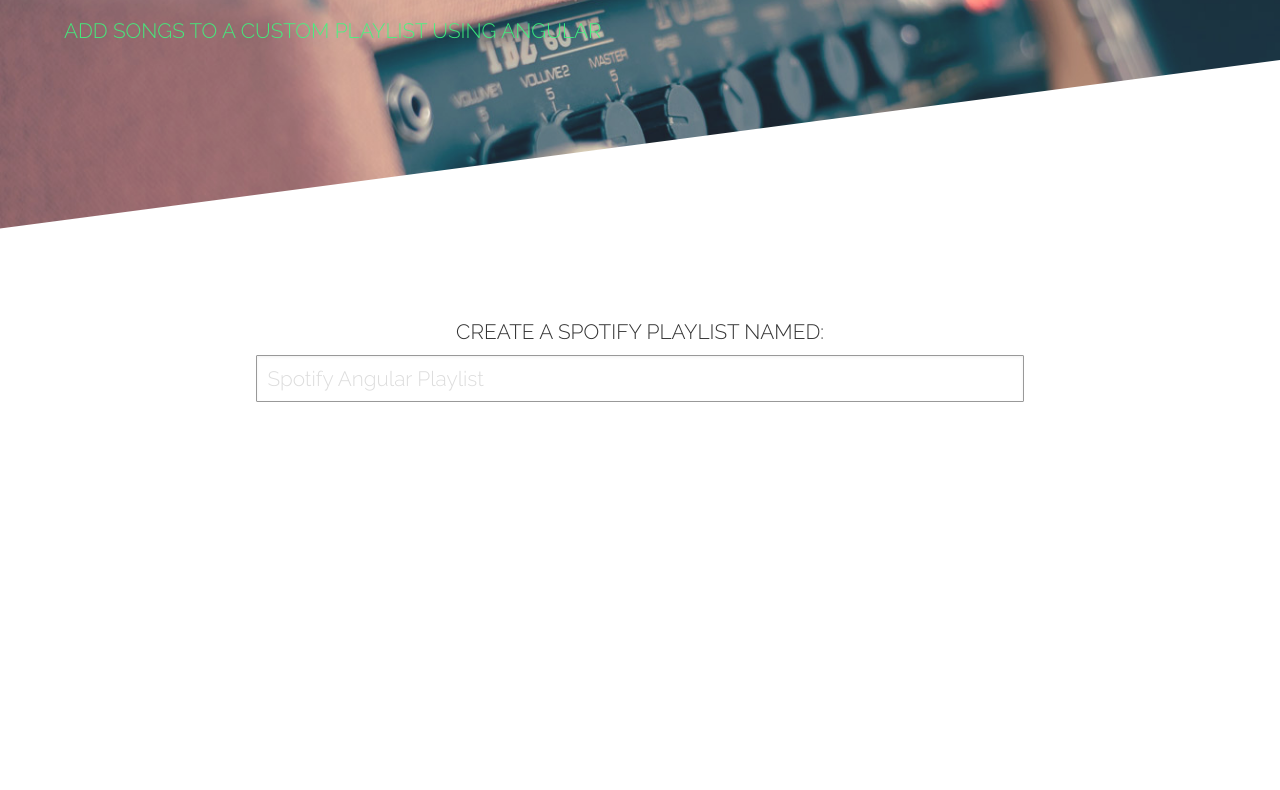
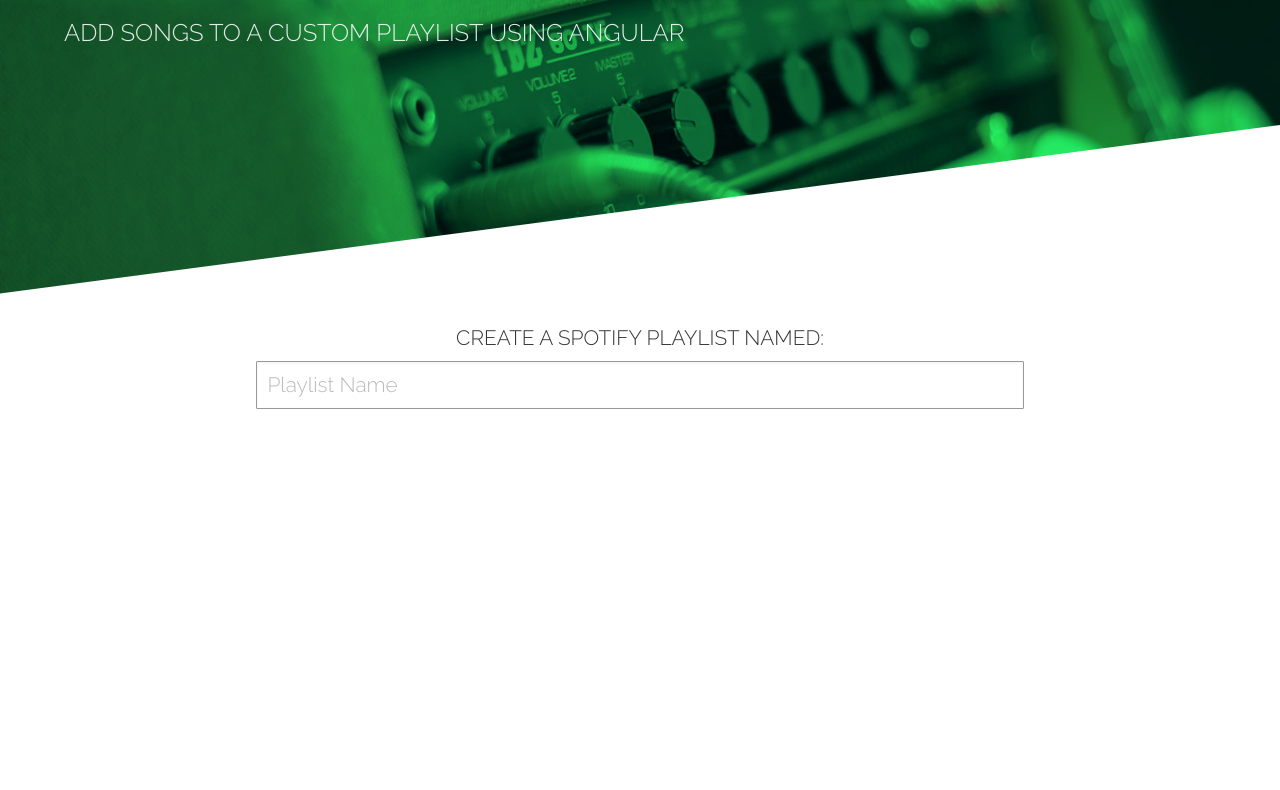
Before and after one commit to electricthread/angular-spotify, a website: page index.html in a window 1280 px wide. Shown: the part 240-1030 px from the top of the page. Drawn offline with Linux system fonts and the light colour scheme.

Commit message:
added blend mode for header, did cleanup on form

```diff
--- a/add-song.html
+++ b/add-song.html
@@ -1,17 +1,17 @@
 <form name="playlist-addition" ng-controller="SongController as songCtrl">
   <label>Create a Spotify Playlist Named:</label>
-  <input type="text" ng-model="songCtrlplaylist" ng-keyup="keyup()" placeholder="Spotify Angular Playlist">
+  <input type="text" ng-model="songCtrlplaylist" ng-keyup="keyup()" placeholder="Playlist Name">
 
   <div class="search" ng-show="songCtrlplaylist" ng-controller="SearchController as searchCtrl">
     <form name="search">
-      <label>Now Search for Songs</label>
+      <label>Search Songs</label>
       <input type="text" ng-model="trackName">
-      <button class="search_button" ng-click="searchCtrl.SongSearch(trackName)">Search for <span ng-show="trackName">"</span>{{ trackName || 'a Track'}} <span ng-show="trackName">"</span></button>
+      <button class="search_button" ng-click="searchCtrl.SongSearch(trackName)" ng-show="trackName">Search for "{{ trackName }}"</button>
     </form>
     <div class="search_result" ng-repeat="result in results">
       <iframe ng-src="{{ iframeURL + result.id}}" width="300" height="80" frameborder="0" allowtransparency="true"></iframe>
       <button ng-click="songCtrl.addToPlaylist(result.id, user, songCtrlplaylist, $event)" ng-disabled="songCtrl.disabled">Add This Song</button>
     </div>
-    <button class="search_more" ng-click="searchCtrl.MoreSongs(trackName)" ng-show="loadMore">Load More</button>
+    <button class="search_more" ng-click="searchCtrl.MoreSongs(trackName)" ng-show="loadMore">Load 5 More</button>
   </div>
 </form>
--- a/assets/_scss/_general.scss
+++ b/assets/_scss/_general.scss
@@ -24,7 +24,7 @@ section {
     left: 0;
     position: absolute;
     right: 0;
-    top:-256px;
+    top:-197px;
     transform: skewY(-7.5deg);
     transform-origin: 100% 0;
     z-index: -1;
--- a/assets/_scss/base/_forms.scss
+++ b/assets/_scss/base/_forms.scss
@@ -52,7 +52,7 @@ textarea {
   }
 
   @include placeholder {
-    color: #ddd;
+    color: #bbb;
   }
 }
 
--- a/assets/_scss/base/_variables.scss
+++ b/assets/_scss/base/_variables.scss
@@ -21,6 +21,7 @@ $medium-gray: #999;
 $light-gray: #F7F7F7;
 $yellow:#f5a623;
 $green:#1ED760;
+$light-green:#24F970;
 
 // Font Colors
 $base-background-color: #fff;
--- a/assets/_scss/components/_hero.scss
+++ b/assets/_scss/components/_hero.scss
@@ -23,21 +23,35 @@
 }
 
 .hero {
-  @include white-overlay(.1);
   background:url(../img/bg.jpg) no-repeat scroll left bottom;
   background-size:cover;
+  color:rgba(255,255,255,.88);
   padding:10em 4em 16em;
+  position: relative;
   max-width: none;
   text-align:left;
+
+  &:before {
+    background-color: $light-green;
+    content: "";
+    height: 100%;
+    left: 0;
+    mix-blend-mode: multiply;
+    position: absolute;
+    top:0;
+    width: 100%;
+  }
 }
 
 .hero__title {
   border-bottom:3px solid rgba(1, 251, 90, 0.16);
   font-size: 3em;
   margin-bottom: .5em;
+  position: relative;
 }
 
 .hero__subtitle {
-  font: 300 1.3em/1.2em $base-font-family;
+  font: 300 1.5em/1.2em $base-font-family;
+  position: relative;
   text-transform:uppercase;
 }
--- a/assets/_scss/pages/_homepage.scss
+++ b/assets/_scss/pages/_homepage.scss
@@ -1,8 +1 @@
 // Home-specific styling
-
-// Hero/Masthead
-.homepage .hero {
-  background-size:cover;
-  color:rgba(36,249,112,.88);
-  position: relative;
-}
```
Also changed, not shown: assets/css/application.css.
